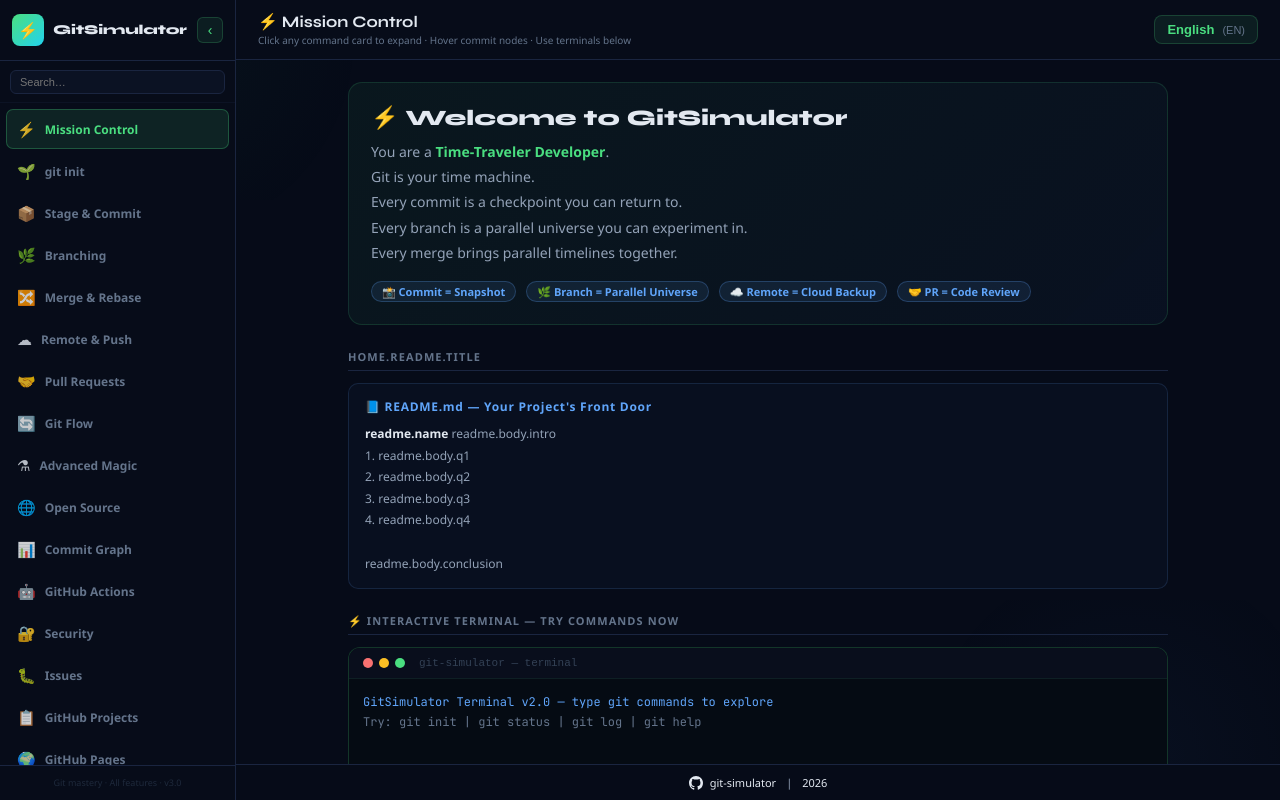
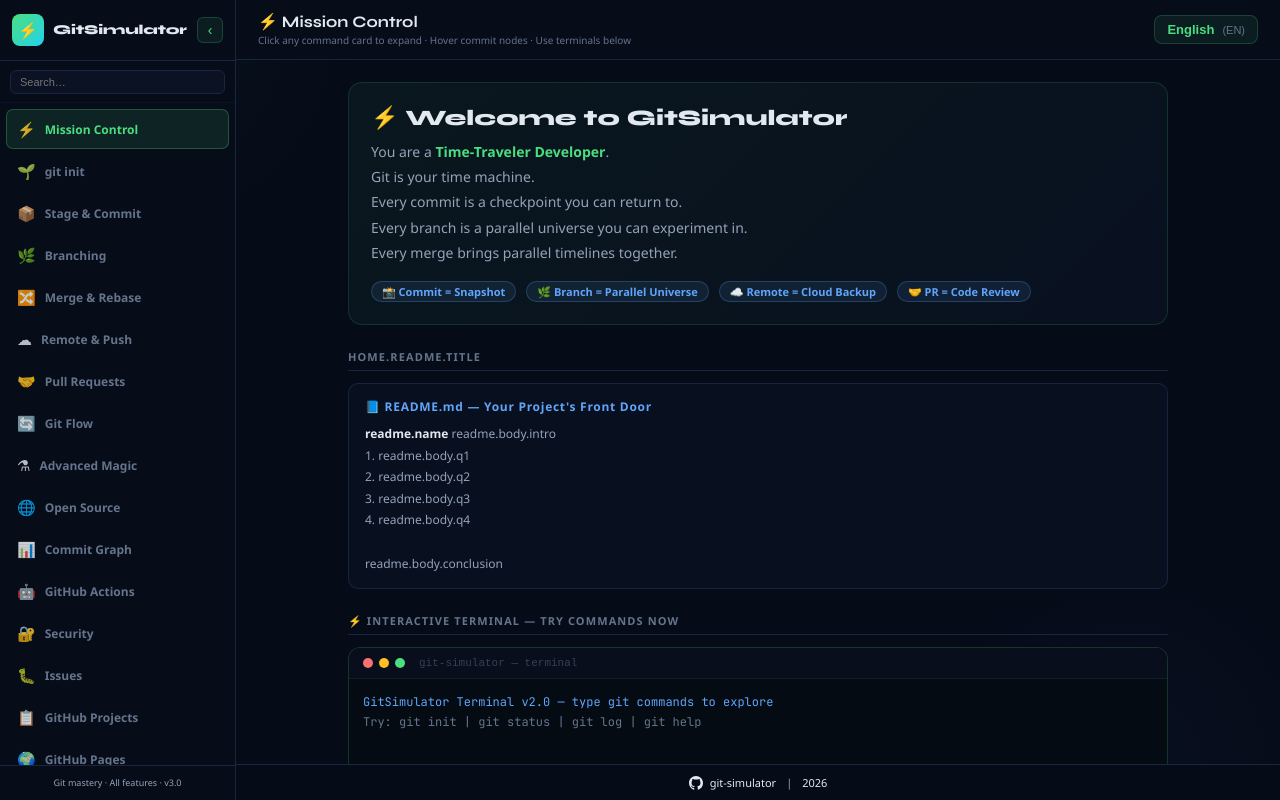
Before and after one commit to SiliconBeachIN/git-simulator, a React (Vite) app: page / in a window 1280 px wide. Built offline with nearby package versions, Linux system fonts and the light colour scheme.

Commit message:
fix(sidebar): improve footer text visibility

```diff
--- a/src/components/layout/Sidebar.jsx
+++ b/src/components/layout/Sidebar.jsx
@@ -260,7 +260,7 @@
             <div
               style={{
                 fontSize: 9,
-                color: T.faint,
+                color: T.subtleText,
                 textAlign: "center",
                 lineHeight: 1.6,
               }}
```
